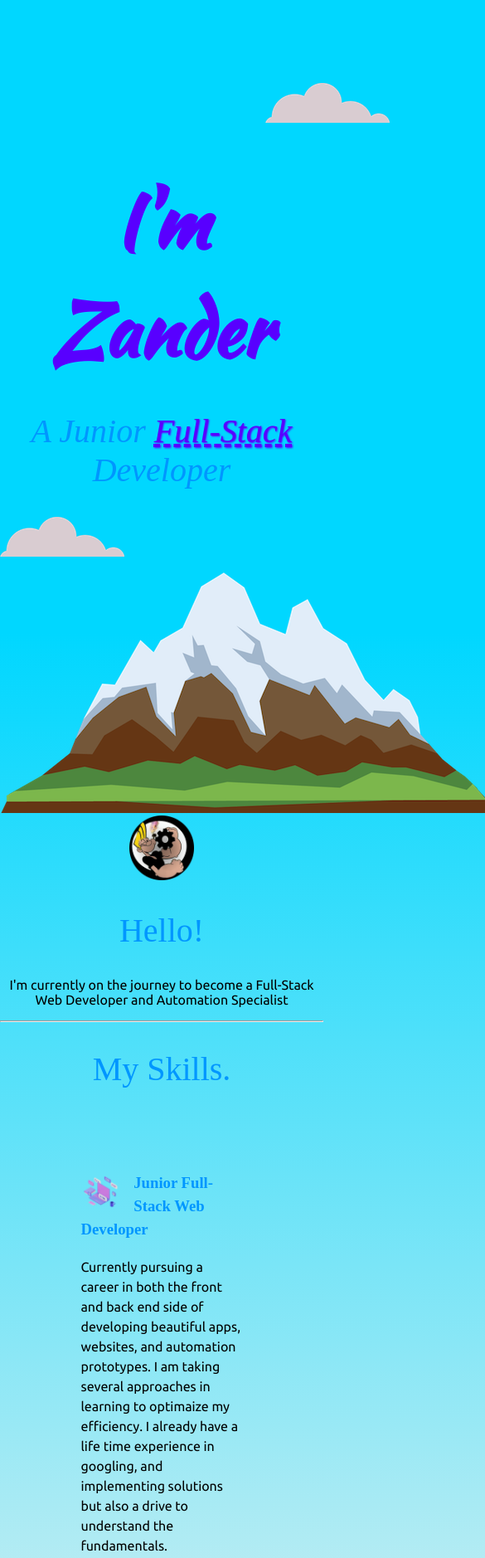
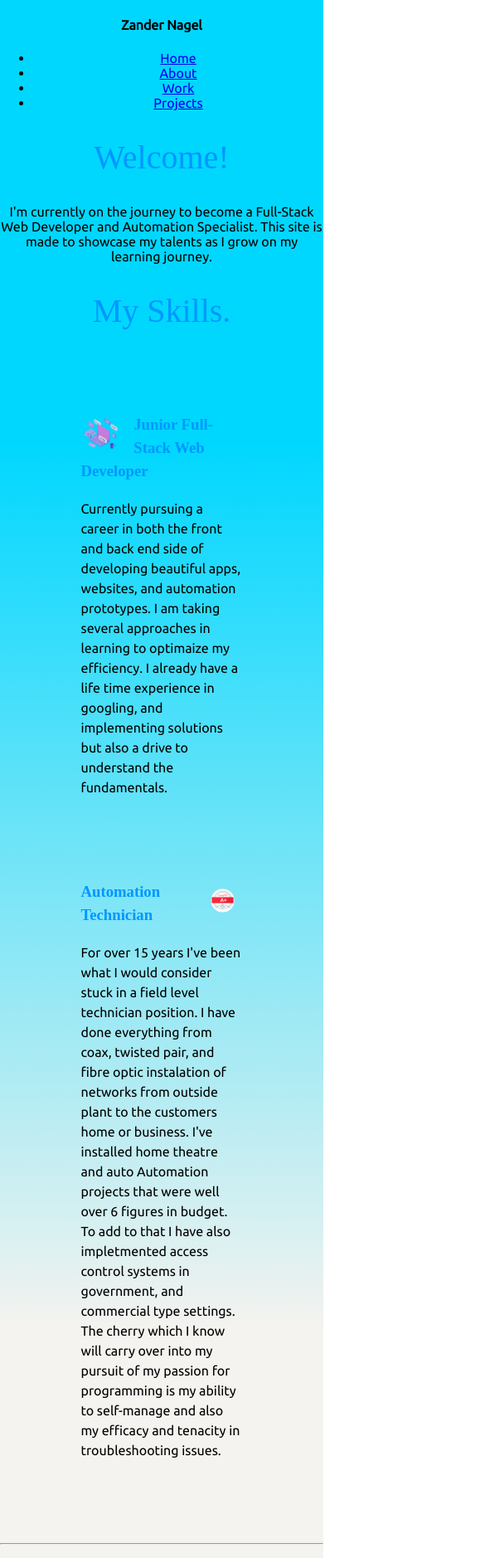
Before and after one commit to tyeRish/CV, a plain HTML site: page index.html in a window 390 px wide. Shown: the top 1878 px of the page at 83% size, 585 px wide, since content can reach past the window. Drawn offline with Linux system fonts and the light colour scheme; a web font is replaced by a local one.

Commit message:
New navbar and style
Updated my nav bar to a new animated and responsive type, as I just started learning JS and this is my first injection of it!

```diff
--- a/index.html
+++ b/index.html
@@ -3,7 +3,7 @@
 
 <head>
   <meta charset="utf-8">
-  <title>Zanders Site</title>
+  <title>Tye's Site</title>
   <link rel="stylesheet" href="css/styles.css">
   <link rel="icon" href="favicon.ico">
   <link rel="preconnect" href="https://fonts.googleapis.com">
@@ -14,31 +14,41 @@
 </head>
 
 <body>
-  <div class="top">
-    <img class="top-cloud" src="Images/cloud.png" alt="cloud-img">
-    <h1>I'm Zander</h1>
-    <h2><em>A Junior <span class="dev">Full-Stack</span> Developer</em></h2>
-    <img class="bot-cloud" src="Images/cloud.png" alt="cloud-img">
-    <img src="Images/mountain.png" alt="mountain-img">
-  </div>
-  <div class="middle">
-    <div class="profile">
-      <img class="tmclogo" src="Images/TFC222.png" alt="midfulcog-logo">
-      <h2>Hello!</h2>
-      <p>I'm currently on the journey to become a Full-Stack Web Developer and Automation Specialist</p>
+  <nav>
+    <div class="logo">
+        <h4>Zander Nagel</h4>
     </div>
-    <hr>
+    <ul class="nav-links">
+        <li><a href="#">Home</a></li>
+        <li><a href="#">About</a></li>
+        <li><a href="#">Work</a></li>
+        <li><a href="#">Projects</a></li>
+    </ul>
+    <div class="burger">
+        <div class="line1"></div>
+        <div class="line2"></div>
+        <div class="line3"></div>
+
+    </div>
+  </nav>
+
+      <h2>Welcome!</h2>
+      <p>I'm currently on the journey to become a Full-Stack Web Developer
+         and Automation Specialist. This site is made to showcase my talents as I grow
+        on my learning journey.</p>
+    </div>
+
     <div class="skills">
       <h2>My Skills.</h2>
       <div class="skill-row">
-        <img class="skillfsgif" src="Images/FullStackGiph.gif" alt="webdev-gif">
+        <img class="skillfsgif" src="images/FullStackGiph.gif" alt="webdev-gif">
         <h3>Junior Full-Stack Web Developer</h3>
         <p>Currently pursuing a career in both the front and back end side of developing beautiful apps, websites, and automation prototypes.
           I am taking several approaches in learning to optimaize my efficiency. I already have a life time experience in googling, and implementing
           solutions but also a drive to understand the fundamentals.</p>
       </div>
       <div class="skill-row">
-        <img class="skilltech" src="Images/aplus.gif" alt="cert-a+-gif">
+        <img class="skilltech" src="images/aplus.gif" alt="cert-a+-gif">
         <h3>Automation Technician</h3>
         <p>For over 15 years I've been what I would consider stuck in a field level technician position. I have done everything from
           coax, twisted pair, and fibre optic instalation of networks from outside plant to the customers home or business. I've installed
@@ -63,6 +73,9 @@
     <a class="footer-link" href="https://www.electriccallboy.com/">Favourite Band</a>
     <p>© Zander Nagel.</p>
   </div>
+
+   <!--  Script  -->
+   <script src="app.js"></script>
 </body>
 
 </html>
```
